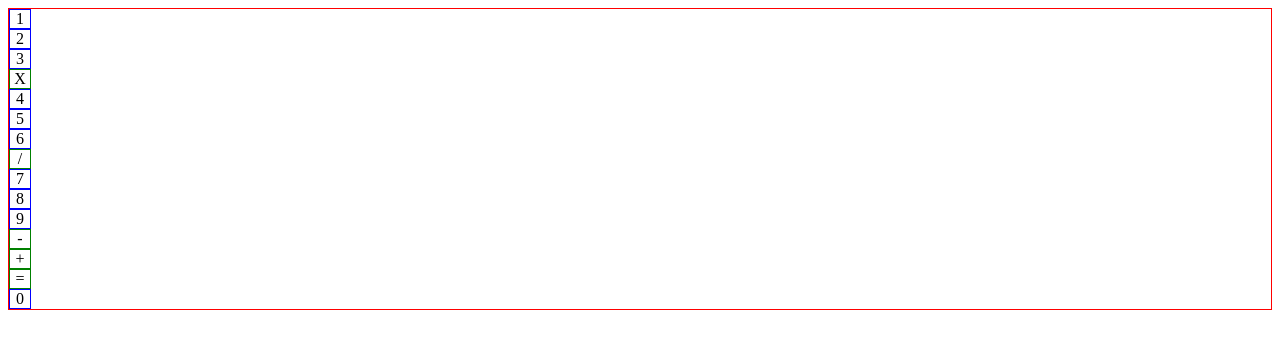
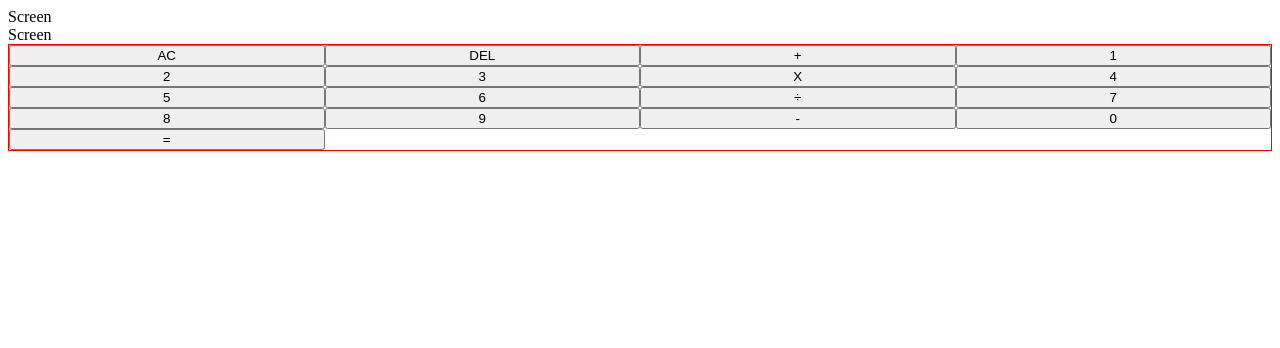
Before and after one commit to samyfrey/JS-UI-practice, a website: page javascript/calculator/index.html in a window 1280 px wide. Drawn offline with Linux system fonts and the light colour scheme.

Commit message:
initiate class and html using data attributes

```diff
--- a/javascript/calculator/index.html
+++ b/javascript/calculator/index.html
@@ -1,21 +1,36 @@
+<html lang="eng">
+<head>
+    <title>JS Calculator</title>
+    <link rel="stylesheet" href="style.css">
+</head>
+<body>
 
-<!-- // boilerplate -->
-<link rel="stylesheet" href="style.css">
+<div data-previous-operand>Screen</div>
+<div data-current-operand>Screen</div>
 <div class="calculator">
-    <div class="digit" id="1">1</div>
-    <div class="digit" id="2">2</div>
-    <div class="digit" id="3">3</div>
-    <div class="operation" id="multiply">X</div>
-    <div class="digit" id="4">4</div>
-    <div class="digit" id="5">5</div>
-    <div class="digit" id="6">6</div>
-    <div class="operation" id="divide">/</div>
-    <div class="digit" id="7">7</div>
-    <div class="digit" id="8">8</div>
-    <div class="digit" id="9">9</div>
-    <div class="operation" id="subtract">-</div>
-    <div class="operation" id="add">+</div>
-    <div class="operation" id="equal">=</div>
+    <button data-all-clear>AC</button>
+    <button data-delete>DEL</button>
+    <button data-operation>+</button>
+    <button data-number>1</button>
+    <button data-number>2</button>
+    <button data-number>3</button>
+    <button data-operation>X</button>
+    <button data-number>4</button>
+    <button data-number>5</button>
+    <button data-number>6</button>
+    <button data-operation>÷</button>
+    <button data-number>7</button>
+    <button data-number>8</button>
+    <button data-number>9</button>
+    <button data-operation>-</button>
+    <button data-number>0</button>
+    <button data-equals>=</button>
 
-    <div class="digit" id="0">0</div>
 </div>
+
+    <script src="index.js"></script>
+</body>
+
+
+
+</html>
--- /dev/null
+++ b/javascript/calculator/index.js
@@ -0,0 +1,39 @@
+class Calculator {
+    constructor(previousOperandText, currentOperandText) {
+
+        this.previousOperandText = previousOperandText
+        this.currentOperandText = currentOperandText
+        // calls clear function as soon as we instantiate the calculator class
+        this.clear()
+
+    }
+    clear(){
+        this.currentOperandText = ''
+        this.previousOperandText = ''
+        this.operation = undefined
+
+
+    }
+    appendNumber(number){
+
+    }
+    chooseOperation(operation){
+
+    }
+    compute(){
+
+    }
+
+}
+
+const screen = document.getElementById('screen')
+const numberButtons = document.querySelectorAll('[data-number]')
+const operationButtons = document.querySelector('[data-operation]')
+const clearButton = document.querySelector('[data-all-clear')
+const deleteButton = document.querySelector('[data-delete]')
+const equalButton = document.querySelector('[data-equals]')
+const previousOperandText = document.querySelector('[data-previous-operand')
+const currentOperandText = document.querySelector('[data-current-operand')
+function startOperation(value){
+    screen.innerHTML = `${value}`
+}
--- a/javascript/calculator/style.css
+++ b/javascript/calculator/style.css
@@ -1,9 +1,12 @@
 .calculator{
-    border: 1px solid red
+    border: 1px solid red;
+    display: grid;
+    grid-template-columns: 1fr 1fr 1fr 1fr;
 }
 .digit{
     border: 1px solid blue;
-    width: 20px;
+    /* width: 100%; */
+    height: 40px;
     display: flex;
     justify-content: center;
 }
```
Also changed, not shown: javascript/calculator/README.md (added).
